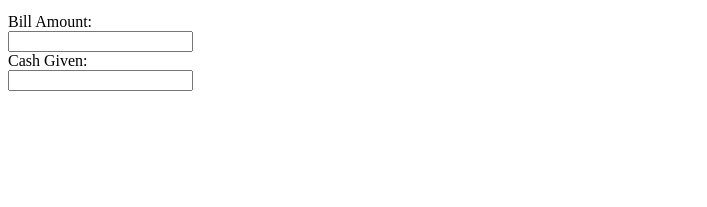
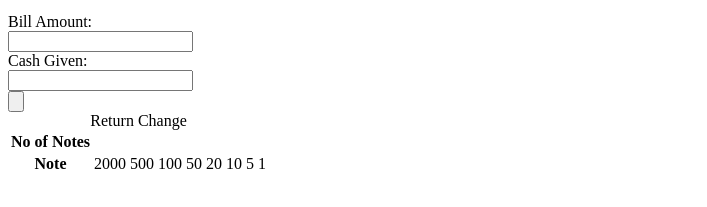
Before and after one commit to Shubham-Dhakan/cash-register-vanillaJs, a plain HTML site: page index.html in a window 1280 px wide. Shown: the part 101-308 px from the top of the page, without its empty margins (0-707 px from the left). Drawn offline with Linux system fonts and the light colour scheme.

Commit message:
Committing & Pushing Modified files

```diff
--- a/index.html
+++ b/index.html
@@ -17,6 +17,27 @@
         <label for="cash-given">Cash Given:</label>
         <br>
         <input id="cash-given" type="text"/>
+        <br>
+        <input type="button"/>
+        <br>
+        <table class="change-table">
+            <caption>Return Change</caption>
+            <tr>
+                <th>No of Notes</th>
+                <td></td>
+            </tr>
+            <tr>
+                <th>Note</th>
+                <td>2000</td>
+                <td>500</td>
+                <td>100</td>
+                <td>50</td>
+                <td>20</td>
+                <td>10</td>
+                <td>5</td>
+                <td>1</td>
+            </tr>
+        </table>
     </div>
 </body>
 </html>
```
